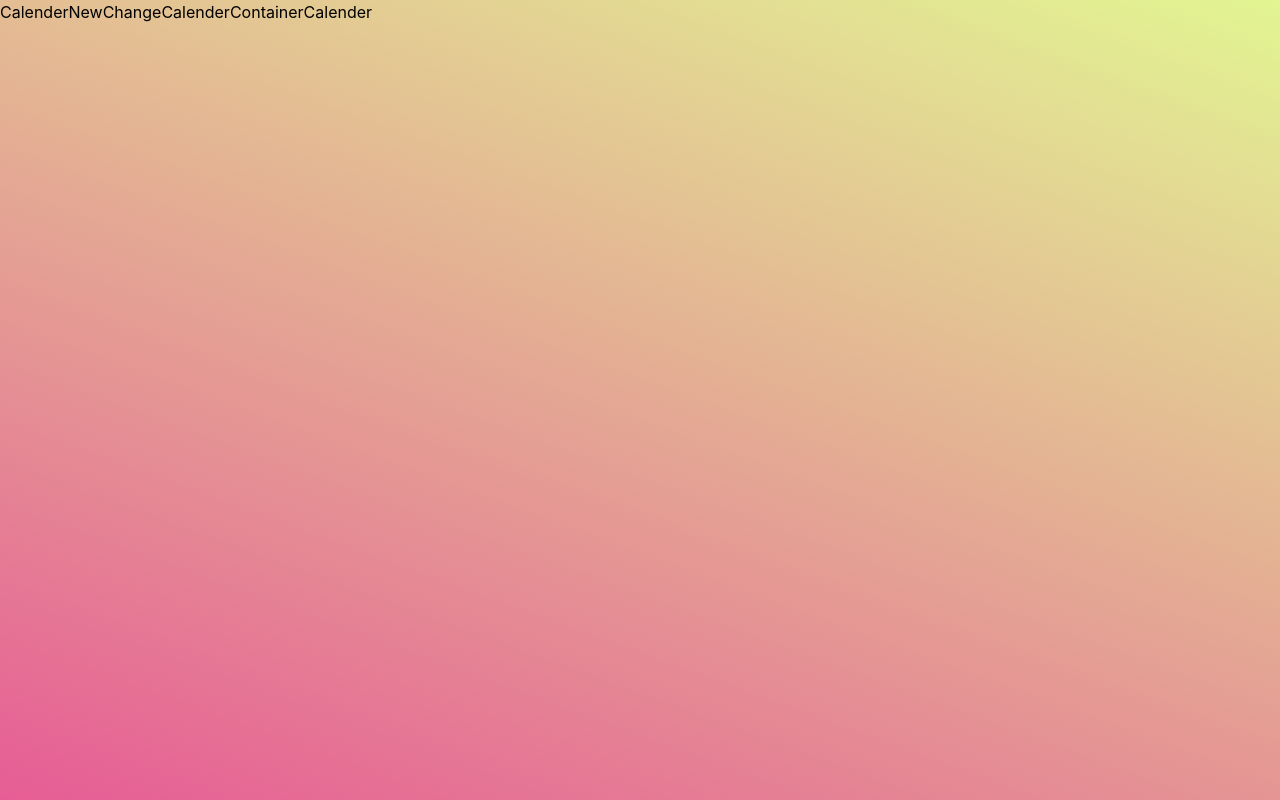
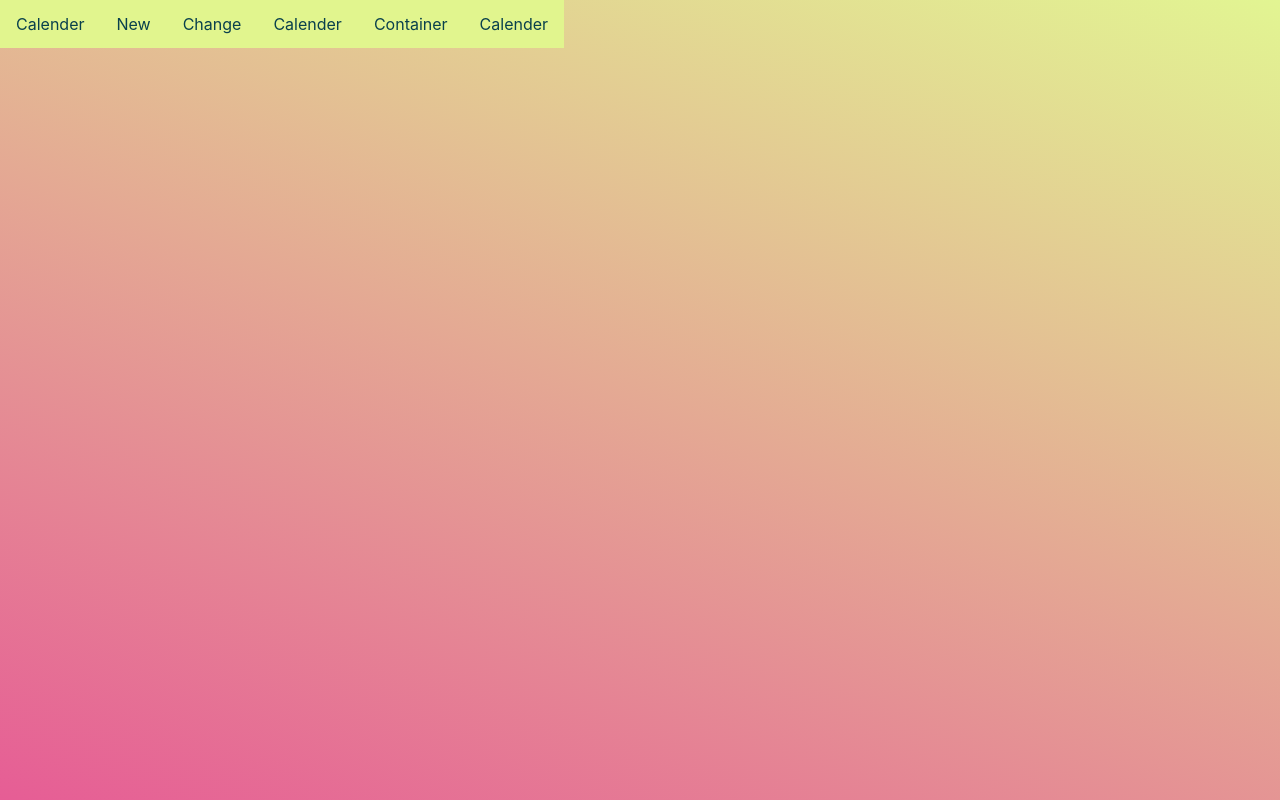
Before and after one commit to NidhitheCoder/advanced-react, a React (Create React App) app in the folder v-calendar/: page / in a window 1280 px wide. Built offline with nearby package versions, Linux system fonts and the light colour scheme.

Commit message:
feat: fix issue with tailwind config

```diff
--- a/v-calendar/package.json
+++ b/v-calendar/package.json
@@ -54,6 +54,8 @@
     ]
   },
   "devDependencies": {
+    "autoprefixer": "^10.4.12",
+    "postcss": "^8.4.17",
     "tailwindcss": "^3.1.8"
   }
 }
--- a/v-calendar/src/components/Badge.tsx
+++ b/v-calendar/src/components/Badge.tsx
@@ -12,7 +12,7 @@ const Badge = ({
   bgColor = "bg-very-soft-yellow",
   color = "text-darker-cyan",
 }: BadgeProps) => {
-  const badgeStyle = classNames("px-4 py-1", {
+  const badgeStyle = classNames("px-4 py-1 h-12 flex justify-center items-center", {
     [bgColor]: true,
     [color]: true,
   });
--- a/v-calendar/tailwind.config.js
+++ b/v-calendar/tailwind.config.js
@@ -1,6 +1,6 @@
 /** @type {import('tailwindcss').Config} */
 module.exports = {
-  content: ["./src/**.{html,js,ts,jsx,tsx}"],
+  content: ["./src/**/*.{html,js,ts,tsx}"],
   theme: {
     extend: {
       backgroundImage: {
@@ -17,8 +17,8 @@ module.exports = {
         "very-dark-cyan":   "var(--very-dark-cyan)",
         "darker-cyan":  "var(--darker-cyan)",
         "strong-orange":  "var(--strong-orange)",
-      }
-    },
+      },
+   },
   },
   plugins: [],
 }
```
Also changed, not shown: 1 other file (tests, documents, lock files or other folders).
